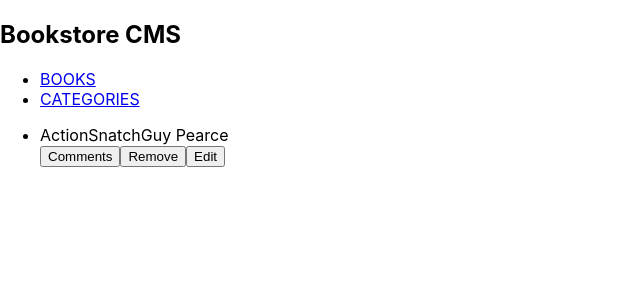
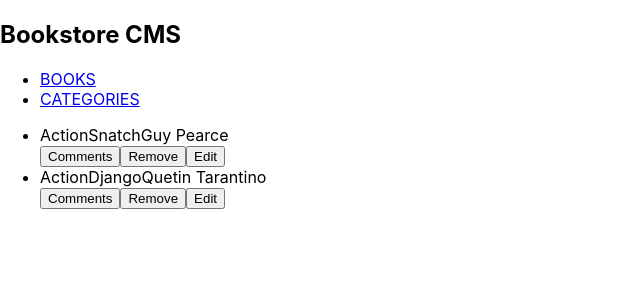
Before and after one commit to leonardodiasb/bookstore, a React (Create React App) app: page / in a window 1280 px wide. Shown: the top 300 px of the page, without its empty margins (0-640 px from the left). Built offline with nearby package versions, Linux system fonts and the light colour scheme.

Commit message:
Add one more book for the list

```diff
--- a/src/components/books/BookList.js
+++ b/src/components/books/BookList.js
@@ -2,12 +2,20 @@ import React from 'react';
 import Book from './Book';
 
 const BookList = () => {
-  const bookstore = [{
-    genre: 'Action',
-    title: 'Snatch',
-    author: 'Guy Pearce',
-    id: '1',
-  }];
+  const bookstore = [
+    {
+      genre: 'Action',
+      title: 'Snatch',
+      author: 'Guy Pearce',
+      id: '1',
+    },
+    {
+      genre: 'Action',
+      title: 'Django',
+      author: 'Quetin Tarantino',
+      id: '2',
+    },
+  ];
 
   return (
     <ul className="book-list">
```
